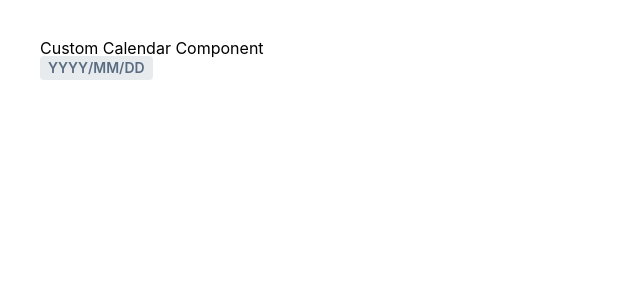
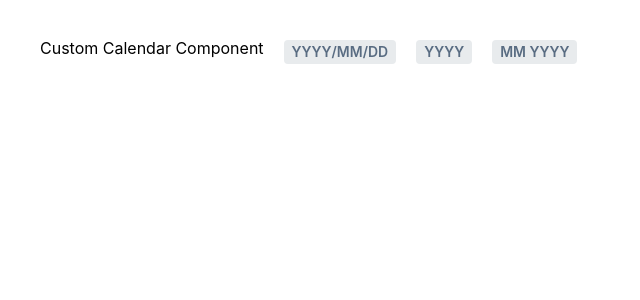
Before and after one commit to hiba-malhiss/my-components-app, a React (Vite) app: page / in a window 1280 px wide. Shown: the top 300 px of the page, without its empty margins (0-640 px from the left). Built offline with nearby package versions, Linux system fonts and the light colour scheme.

Commit message:
style: update calendar header style, add variation calender type to app

```diff
--- a/src/App.tsx
+++ b/src/App.tsx
@@ -4,9 +4,11 @@ import Calendar from './components/Calendar/Calendar';
 
 const App = () => {
   const [selectedDate, setSelectedDate] = useState<moment.Moment | null>(null);
+  const [selectedYear, setSelectedYear] = useState<moment.Moment | null>(null);
+  const [selectedMonth, setSelectedMonth] = useState<moment.Moment | null>(null);
 
   return (
-    <div style={{ padding: 40 }}>
+    <div style={{ padding: 40, display: 'flex', gap: '20px' }}>
       <h2>Custom Calendar Component</h2>
       <Calendar
         value={selectedDate}
@@ -15,12 +17,21 @@ const App = () => {
         typeView="date"
         disableFutureDates={true}
       />
+      <Calendar
+        value={selectedYear}
+        onChange={setSelectedYear}
+        size="small"
+        typeView="year"
+        disableFutureDates={true}
+      />
+      <Calendar
+        value={selectedMonth}
+        onChange={setSelectedMonth}
+        size="small"
+        typeView="month"
+        disableFutureDates={true}
+      />
 
-      {selectedDate && (
-        <p style={{ marginTop: 20 }}>
-          Selected: {selectedDate.format('YYYY/MM/DD')}
-        </p>
-      )}
     </div>
   );
 };
--- a/src/components/Calendar/Calendar.module.scss
+++ b/src/components/Calendar/Calendar.module.scss
@@ -7,7 +7,8 @@
     align-items: center;
     color: var(--text-secondary);
     min-width: 160px;
-    padding: 8px 16px 0;
+    margin: 8px 16px;
+    border-bottom: 1px solid var(--disabled-01);
 
     .decade-range {
       font-size: 16px !important;
--- a/src/components/Calendar/Calendar.tsx
+++ b/src/components/Calendar/Calendar.tsx
@@ -73,7 +73,7 @@ const Calendar = ({
           <Button iconLeft={faChevronLeft} appearance="plainDefault" onClick={onPrev}
                   className={styles['left-chevron']}/>
           {currentView === 'year' && (
-            <div className={styles["decade-range"]}>{yearsList[0]}–{yearsList[yearsList.length - 1]}</div>
+            <div className={styles["decade-range"]}>{yearsList[0]} – {yearsList[yearsList.length - 1]}</div>
           )}
           {currentView === 'date' && (
             <Button appearance="plainDefault" size="large" display="inline" onClick={() => setCurrentView('month')}>
```
